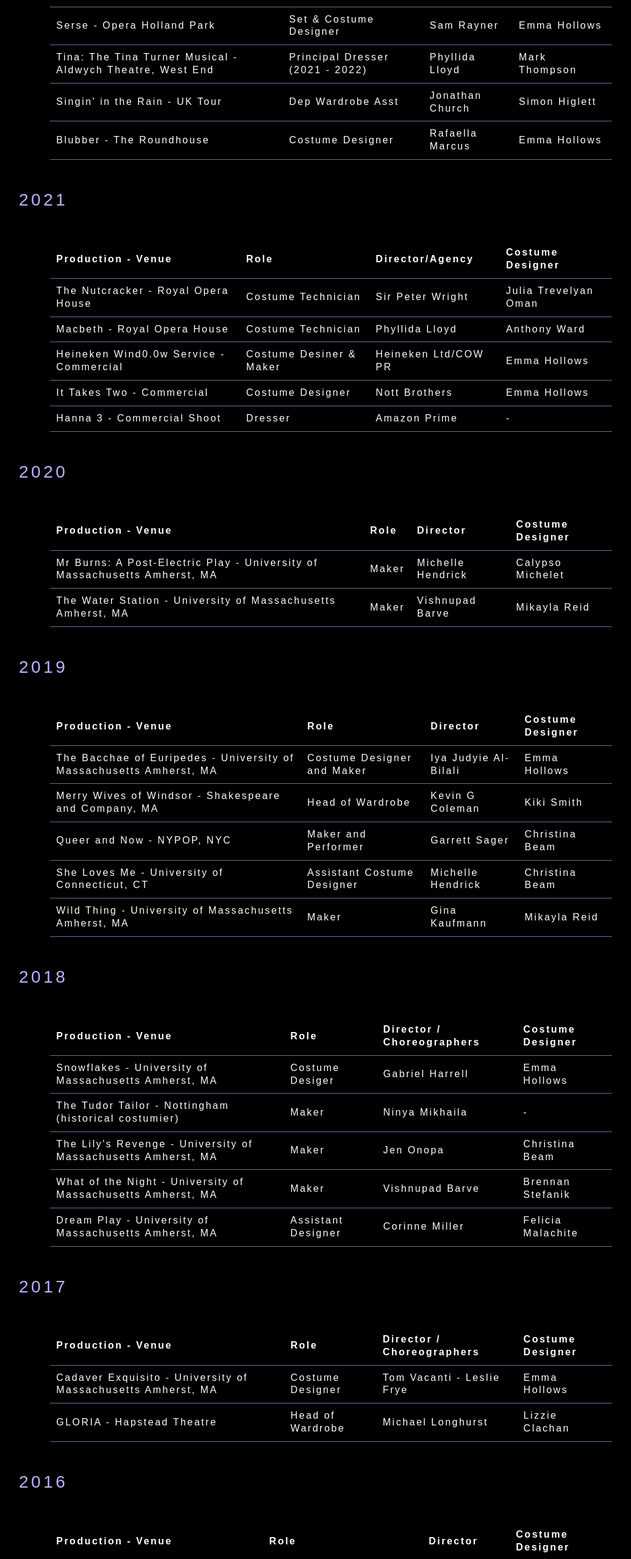
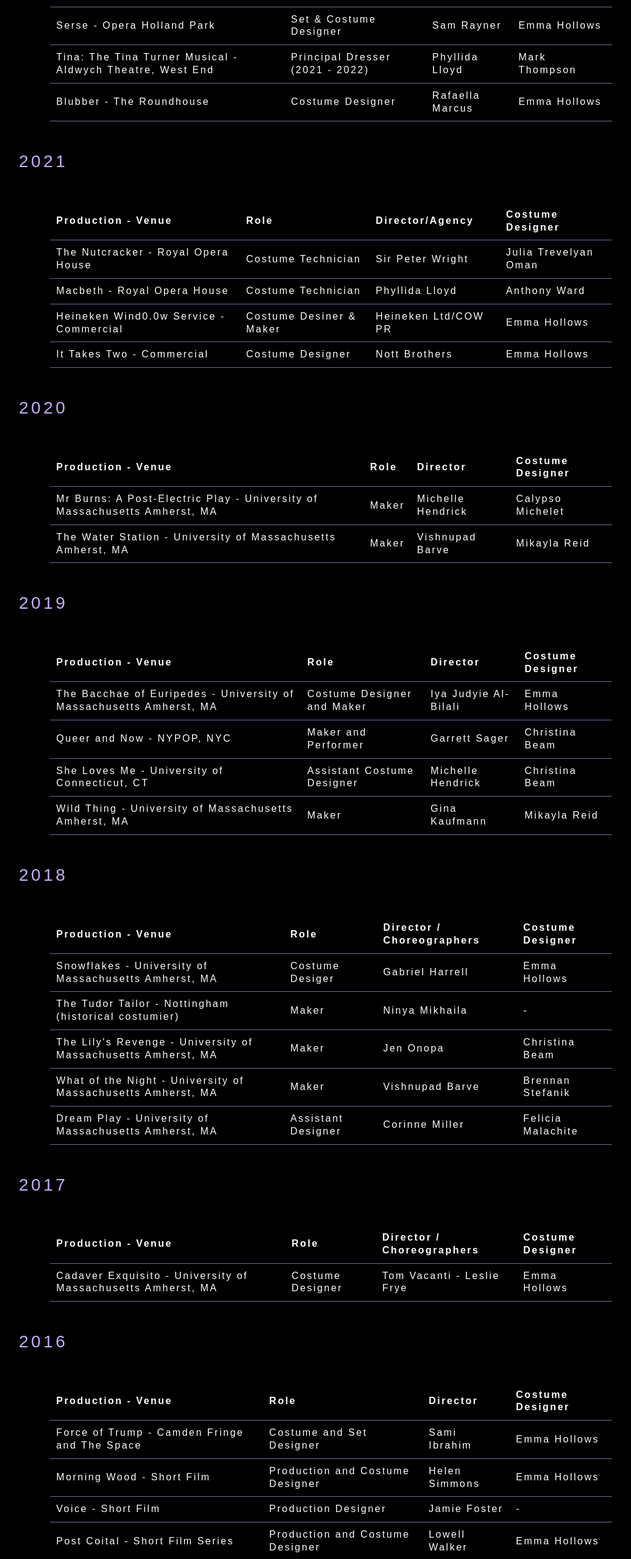
Before and after one commit to curveservices/emma-hollows-design, a React (Vite) app: page /about-me in a window 1280 px wide. Shown: the part 3566-6122 px from the top of the page at 61% size, without its empty margins (97-1132 px from the left). Built offline with nearby package versions, Linux system fonts and the light colour scheme.

Commit message:
refactor About page to remove outdated work experience entries for improved clarity

```diff
--- a/src/pages/about/index.jsx
+++ b/src/pages/about/index.jsx
@@ -304,12 +304,6 @@ const About = () => {
                 <td>Mark Thompson</td>
               </tr>
               <tr>
-                <td>Singin' in the Rain - UK Tour</td>
-                <td>Dep Wardrobe Asst</td>
-                <td>Jonathan Church</td>
-                <td>Simon Higlett</td>
-              </tr>
-              <tr>
                 <td>Blubber - The Roundhouse</td>
                 <td>Costume Designer</td>
                 <td>Rafaella Marcus</td>
@@ -354,12 +348,6 @@ const About = () => {
                 <td>Costume Designer</td>
                 <td>Nott Brothers</td>
                 <td>Emma Hollows</td>
-              </tr>
-              <tr>
-                <td>Hanna 3 - Commercial Shoot</td>
-                <td>Dresser</td>
-                <td>Amazon Prime</td>
-                <td>-</td>
               </tr>
             </tbody>
           </table>
@@ -418,12 +406,6 @@ const About = () => {
                 <td>Costume Designer and Maker</td>
                 <td>Iya Judyie Al-Bilali</td>
                 <td>Emma Hollows</td>
-              </tr>
-              <tr>
-                <td>Merry Wives of Windsor - Shakespeare and Company, MA</td>
-                <td>Head of Wardrobe</td>
-                <td>Kevin G Coleman</td>
-                <td>Kiki Smith</td>
               </tr>
               <tr>
                 <td>Queer and Now - NYPOP, NYC</td>
@@ -516,12 +498,6 @@ const About = () => {
                 <td>Costume Designer</td>
                 <td>Tom Vacanti - Leslie Frye</td>
                 <td>Emma Hollows</td>
-              </tr>
-              <tr>
-                <td>GLORIA - Hapstead Theatre</td>
-                <td>Head of Wardrobe</td>
-                <td>Michael Longhurst</td>
-                <td>Lizzie Clachan</td>
               </tr>
             </tbody>
           </table>
```
